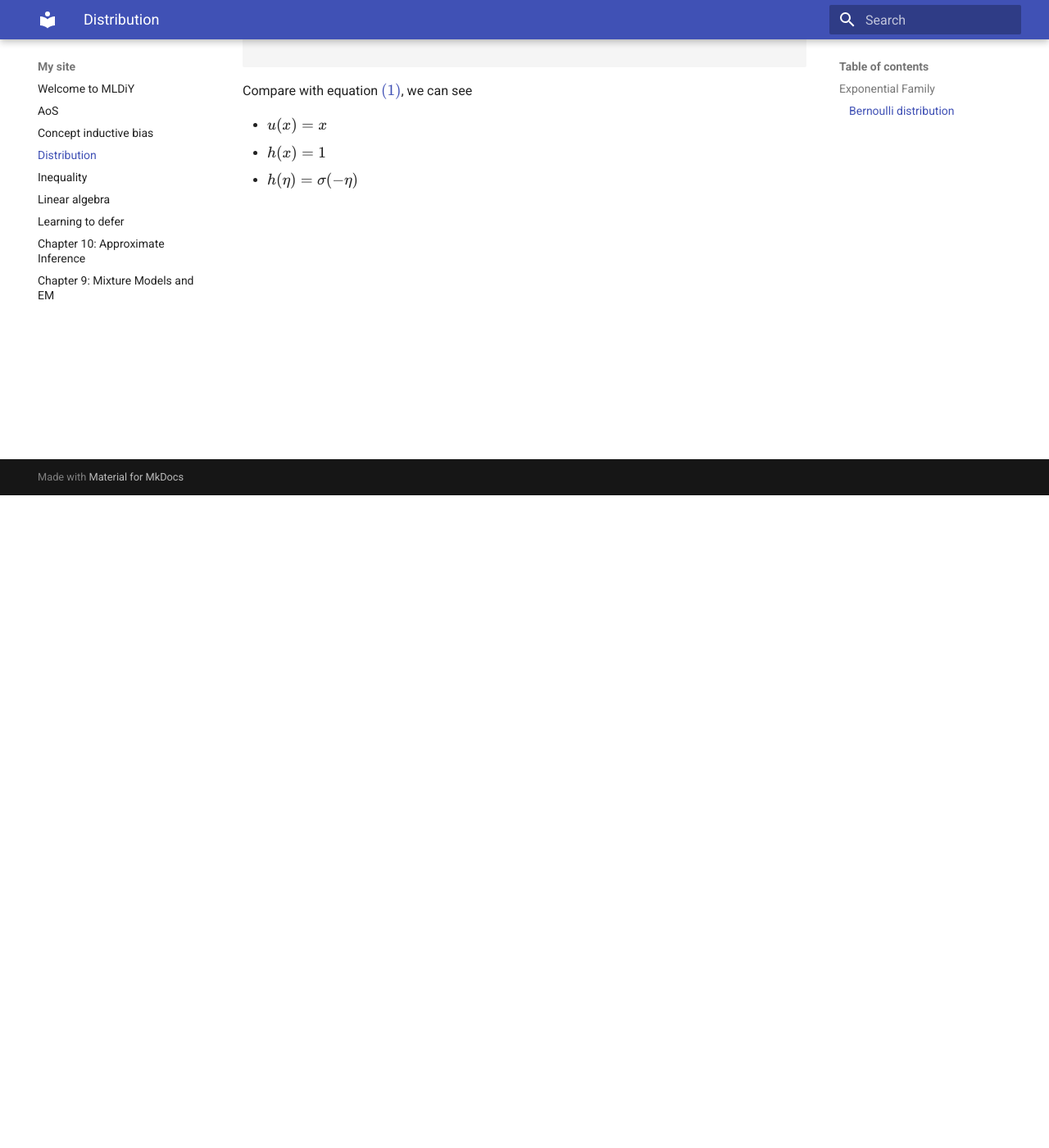
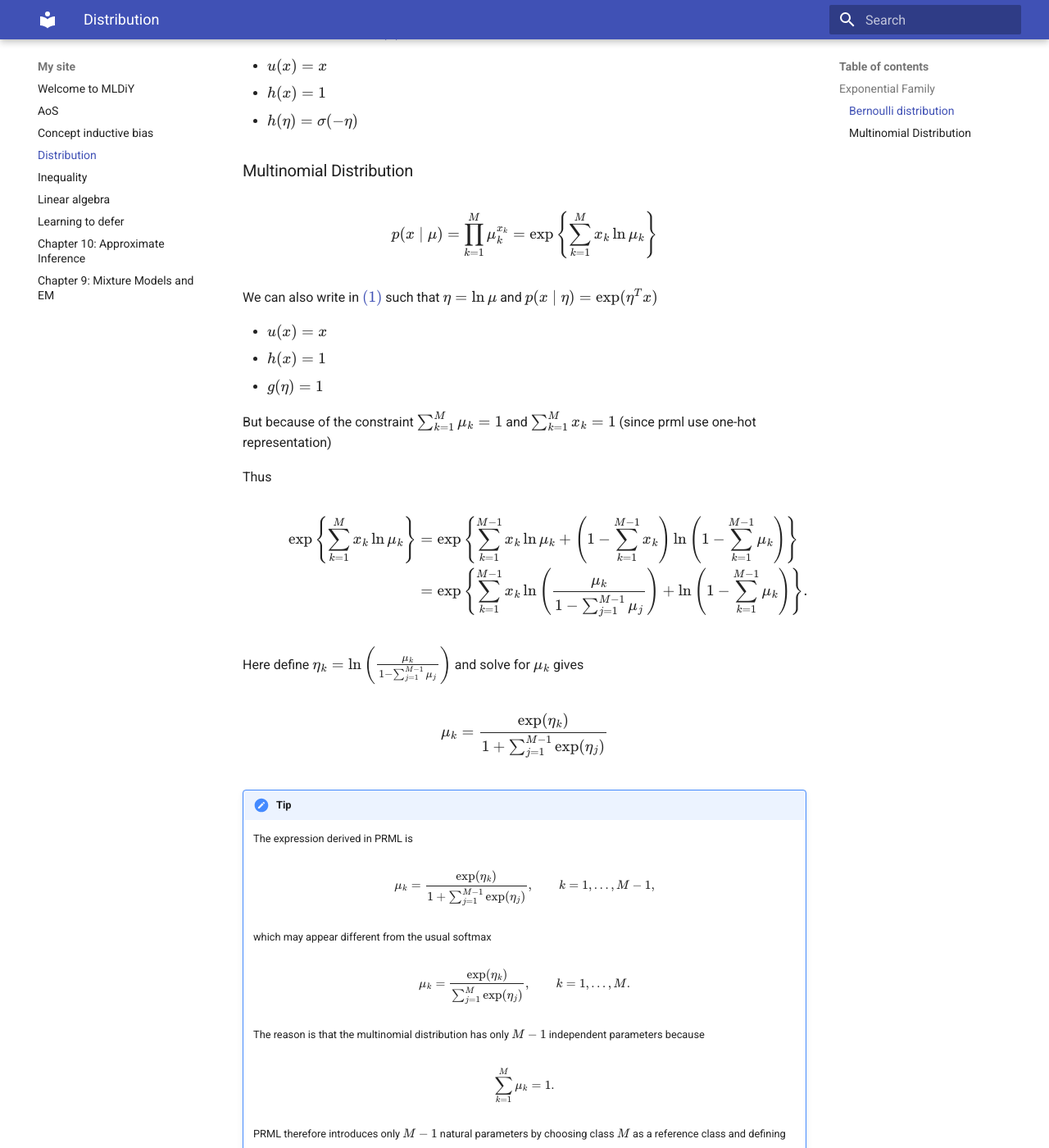
Before and after one commit to fisheredu/mldiy, an MkDocs documentation site: the page built from docs/distribution.md, in a window 1280 px wide and 1400 px high, scrolled down 796 px. Shown: the whole window at 82% size. Built offline with MkDocs 1.6.1 and Material for MkDocs 9.7.7, drawn with Linux system fonts in a browser that asks for light colours; some of the changed text lies outside the part shown.

````diff
--- a/docs/distribution.md
+++ b/docs/distribution.md
@@ -4,38 +4,199 @@
 
 The exponential family of distribution over $x$, given some parameters $\eta$, is defined to be the set of distributions of the form
 
-```latex
 \begin{equation}\label{eq:exp-fam}
 p(x\mid \eta) = h(x) g(\eta) \exp\left\{\eta^T u(x)\right\}
 \end{equation}
-```
 
 $\eta$: natural parameters of the distribution
 
 ### Bernoulli distribution
 
 
-```latex
+
 \begin{aligned}
 p(x\mid \eta) &= \mathrm{Bern}(x\mid \mu) = \mu^x(1-\mu)^{1-x} \\
 &= \exp\left\{x\ln\mu + (1-x)\ln\left(1-\mu\right)\right\} \\
 &= \exp\left\{x\ln\left(\tfrac{\mu}{1-\mu}\right) + \ln\left(1-\mu\right)\right\} \\
 &= (1-\mu) \exp\left\{\ln\left(\frac{\mu}{1-\mu}\right) x\right\} \\
 \end{aligned}
-```
 
 Here $\eta = \ln\left(\frac{\mu}{1-\mu}\right)$, then we have
 
 
-```latex
 \begin{aligned}
 p(x\mid \eta) &= (1-\sigma(\eta))\exp(\eta x) \\
 &= \sigma(-\eta) \exp(\eta x)
 \end{aligned}
-```
+
 
 Compare with equation \(\eqref{eq:exp-fam}\), we can see
 
 - $u(x) = x$
 - $h(x) = 1$
 - $h(\eta) = \sigma(-\eta)$
+
+### Multinomial Distribution
+
+$$
+p(x \mid \mu) = \prod_{k=1}^M \mu_k^{x_k} = \exp\left\{\sum_{k=1}^M x_k \ln \mu_k\right\}
+$$
+
+We can also write in \(\eqref{eq:exp-fam}\) such that $\eta = \ln \mu$ and $p(x\mid \eta) = \exp(\eta^T x)$
+
+- $u(x) = x$
+- $h(x) = 1$
+- $g(\eta) = 1$
+
+But because of the constraint $\sum_{k=1}^M \mu_k = 1$ and $\sum_{k=1}^M x_k = 1$ (since prml use one-hot representation)
+
+Thus
+
+\begin{equation}
+\begin{aligned}
+    \exp\left\{ \sum_{k=1}^{M} x_k \ln \mu_k \right\}
+    &= \exp\left\{ \sum_{k=1}^{M-1} x_k \ln \mu_k
+    + \left( 1 - \sum_{k=1}^{M-1} x_k \right) \ln\left( 1 - \sum_{k=1}^{M-1} \mu_k \right) \right\} \\
+    &= \exp\left\{ \sum_{k=1}^{M-1} x_k \ln\left( \frac{\mu_k}{1 - \sum_{j=1}^{M-1} \mu_j} \right)
+    + \ln\left( 1 - \sum_{k=1}^{M-1} \mu_k \right) \right\}.
+\end{aligned}
+\end{equation}
+
+
+Here define $\eta_k = \ln\left( \frac{\mu_k}{1 - \sum_{j=1}^{M-1} \mu_j} \right)$ and solve for $\mu_k$ gives
+
+\[
+    \mu_k = \frac{\exp(\eta_k)}{1 + \sum_{j=1}^{M-1} \exp(\eta_j)}
+\]
+
+!!! note "Tip"
+    The expression derived in PRML is
+
+    \[
+    \mu_k
+    =
+    \frac{\exp(\eta_k)}
+    {1+\sum_{j=1}^{M-1}\exp(\eta_j)},
+    \qquad k=1,\ldots,M-1,
+    \]
+
+    which may appear different from the usual softmax
+
+    \[
+    \mu_k
+    =
+    \frac{\exp(\eta_k)}
+    {\sum_{j=1}^{M}\exp(\eta_j)},
+    \qquad k=1,\ldots,M.
+    \]
+
+    The reason is that the multinomial distribution has only \(M-1\) independent
+    parameters because
+
+    \[
+    \sum_{k=1}^{M}\mu_k = 1.
+    \]
+
+    PRML therefore introduces only \(M-1\) natural parameters by choosing class
+    \(M\) as a reference class and defining
+
+    \[
+    \eta_k
+    =
+    \ln\frac{\mu_k}{\mu_M},
+    \qquad k=1,\ldots,M-1.
+    \]
+
+    Equivalently,
+
+    \[
+    \mu_k = \mu_M \exp(\eta_k).
+    \]
+
+    Using the normalization constraint,
+
+    \[
+    1
+    =
+    \sum_{k=1}^{M}\mu_k
+    =
+    \mu_M
+    +
+    \sum_{k=1}^{M-1}\mu_M\exp(\eta_k)
+    =
+    \mu_M
+    \left(
+    1+\sum_{k=1}^{M-1}\exp(\eta_k)
+    \right),
+    \]
+
+    which gives
+
+    \[
+    \mu_M
+    =
+    \frac{1}
+    {1+\sum_{k=1}^{M-1}\exp(\eta_k)}.
+    \]
+
+    Substituting back,
+
+    \[
+    \mu_k
+    =
+    \frac{\exp(\eta_k)}
+    {1+\sum_{j=1}^{M-1}\exp(\eta_j)}.
+    \]
+
+    Now define an additional parameter
+
+    \[
+    \eta_M = 0.
+    \]
+
+    Then
+
+    \[
+    \sum_{j=1}^{M}\exp(\eta_j)
+    =
+    1+\sum_{j=1}^{M-1}\exp(\eta_j),
+    \]
+
+    and therefore
+
+    \[
+    \mu_k
+    =
+    \frac{\exp(\eta_k)}
+    {\sum_{j=1}^{M}\exp(\eta_j)},
+    \qquad k=1,\ldots,M,
+    \]
+
+    which is precisely the standard softmax form. Thus, the PRML expression is
+    simply a reduced-parameter softmax in which the final logit is fixed to zero.
+
+
+Thus $A(\eta) = \ln\left( 1 - \sum_{k=1}^{M-1} \mu_k \right) = \ln (1+\sum_{k=1}^{M-1} \exp(\eta_k))$.
+
+!!! note "Tip"
+    The two forms of the exponential family are equivalent:
+
+    \[
+    p(x\mid\eta)
+    =
+    h(x)\,g(\eta)\,\exp\{\eta^T u(x)\},
+    \]
+
+    and
+
+    \[
+    p(x\mid\eta)
+    =
+    h(x)\,\exp\{\eta^T u(x)-A(\eta)\}.
+    \]
+
+    with $A(\eta)=-\ln g(\eta)$.
+
+- $u(x) = x$
+- $h(x) = 1$
+- $g(\eta) = \left(1 + \sum_{k=1}^{M-1} \exp(\eta_k)\right)^{-1}$
--- a/mkdocs.yml
+++ b/mkdocs.yml
@@ -5,6 +5,7 @@
 markdown_extensions:
   - pymdownx.arithmatex:
       generic: true
+  - admonition
 
 extra_javascript:
   - js/mathjax-config.js
````
Also changed, not shown: 1 other file.
